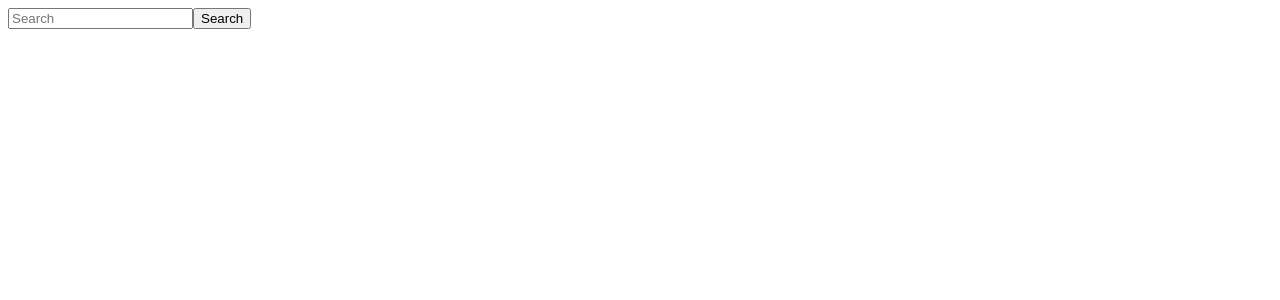
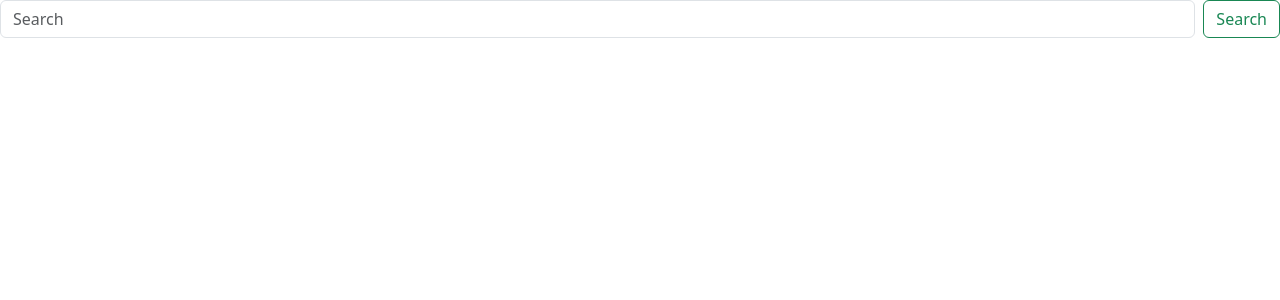
Before and after one commit to Christian-Lepidi/vite-boolflix, a Vue app: page / in a window 1280 px wide. Shown: the top 300 px of the page. Built offline with nearby package versions, Linux system fonts and the light colour scheme.

Commit message:
feat: add. store

```diff
--- a/src/App.vue
+++ b/src/App.vue
@@ -1,9 +1,11 @@
 <script>
 import axios from "axios";
+import store from "./store/index";
 
 export default {
   data() {
     return {
+      store,
       text: "",
       movies: [],
     };
@@ -25,6 +27,7 @@ export default {
 </script>
 
 <template>
+  <div class="d-flex">
     <input
       v-model="text"
       class="form-control me-2"
@@ -35,6 +38,7 @@ export default {
     <button class="btn btn-outline-success" type="submit" @click="search()">
       Search
     </button>
+  </div>
   <ul v-for="movie in movies">
     <li>
       <span class="info">Original title:</span> {{ movie.original_title }}
@@ -51,7 +55,9 @@ export default {
   </ul>
 </template>
 
-<style lang="scss" scoped>
+<style lang="scss">
+@use "./components/general.scss";
+
 .info {
   color: rgb(242, 161, 11);
 }
--- a/src/components/general.scss
+++ b/src/components/general.scss
@@ -0,0 +1,4 @@
+@use "./icons/styles/partials/variables.scss" as *;
+@use "./icons/styles/partials/mixins.scss" as *;
+
+@import "bootstrap/scss/bootstrap.scss";
--- a/src/main.js
+++ b/src/main.js
@@ -1,5 +1,6 @@
 import { createApp } from "vue";
 
 import App from "./App.vue";
+import * as bootstrap from "bootstrap";
 
 createApp(App).mount("#app");
--- /dev/null
+++ b/src/store/index.js
@@ -0,0 +1,3 @@
+import { reactive } from "vue";
+
+export const store = reactive({});
```
Also changed, not shown: src/components/icons/styles/partials/mixins.scss (added), src/components/icons/styles/partials/variables.scss (added), 1 other file (tests, documents, lock files or other folders). Lines whose indentation alone changed are shown as unchanged.
